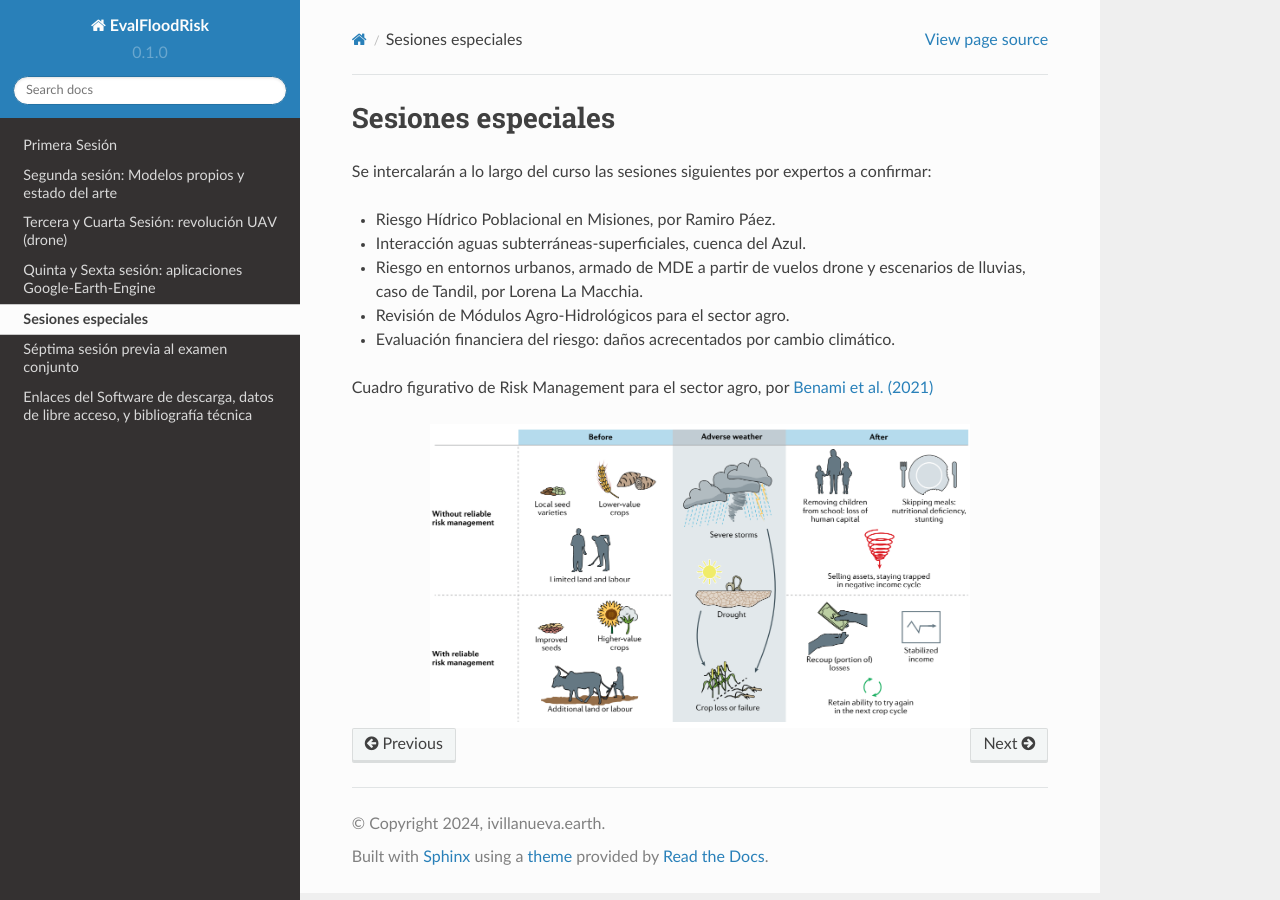
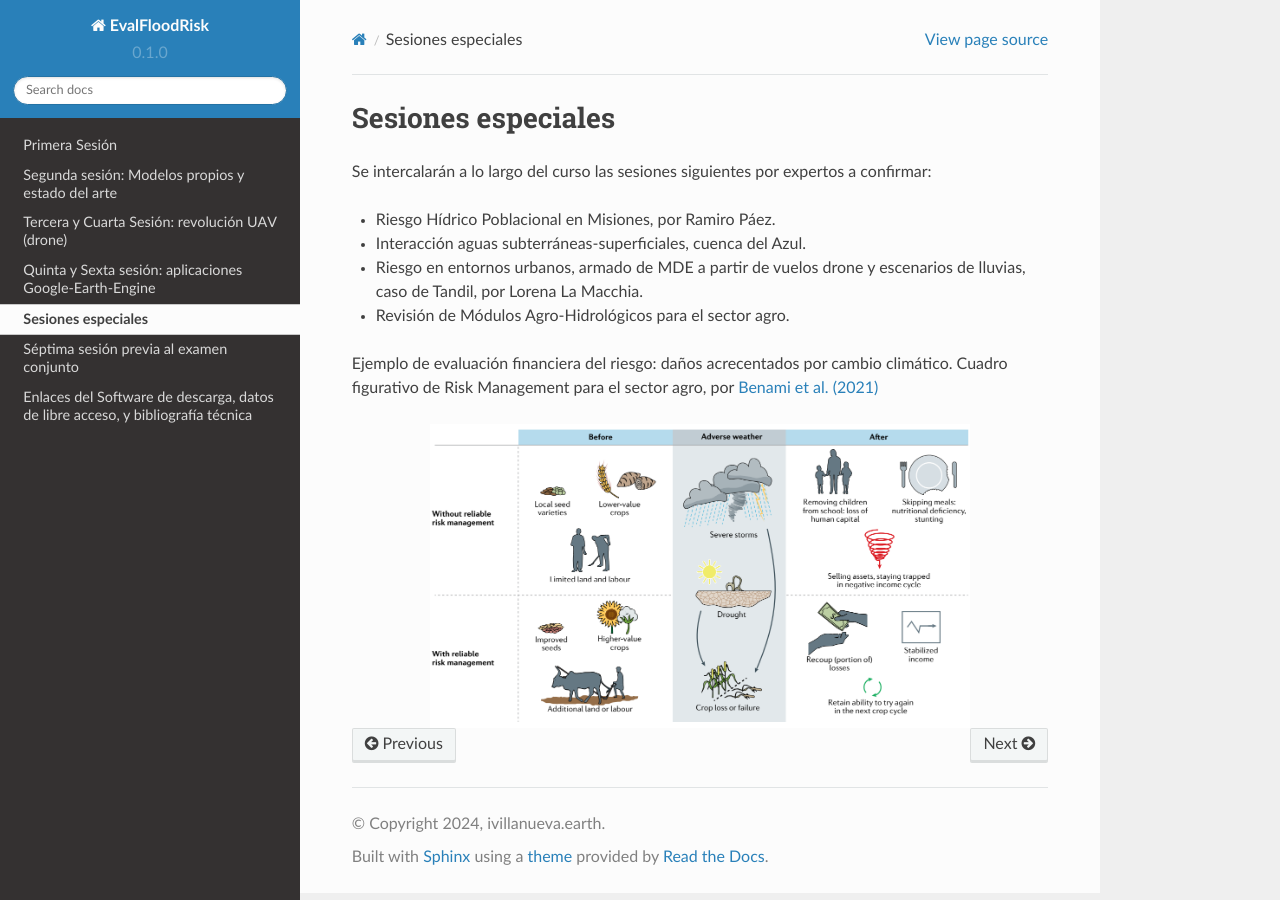
Before and after one commit to ivillamadrid/EvalFloodRisk_RSSWE, a Sphinx documentation site: the page built from docs/source/ExtraS.rst, in a window 1280 px wide. Built offline with Sphinx 7.4.7 and the Read the Docs theme 2.0.0, drawn with Linux system fonts in a browser that asks for light colours.

Commit message:
Update ExtraS.rst

```diff
--- a/docs/source/ExtraS.rst
+++ b/docs/source/ExtraS.rst
@@ -11,7 +11,7 @@ Se  intercalarán a lo largo del curso las sesiones siguientes por expertos a co
 
 * Revisión de Módulos Agro-Hidrológicos para el sector agro.
 
-* Evaluación financiera del riesgo: daños acrecentados por cambio climático.
+Ejemplo de evaluación financiera del riesgo: daños acrecentados por cambio climático.
 Cuadro figurativo de Risk Management para el sector agro, por `Benami et al. (2021)
 <https://doi.org/10.1038/s43017-020-00122-y>`_
 
```
